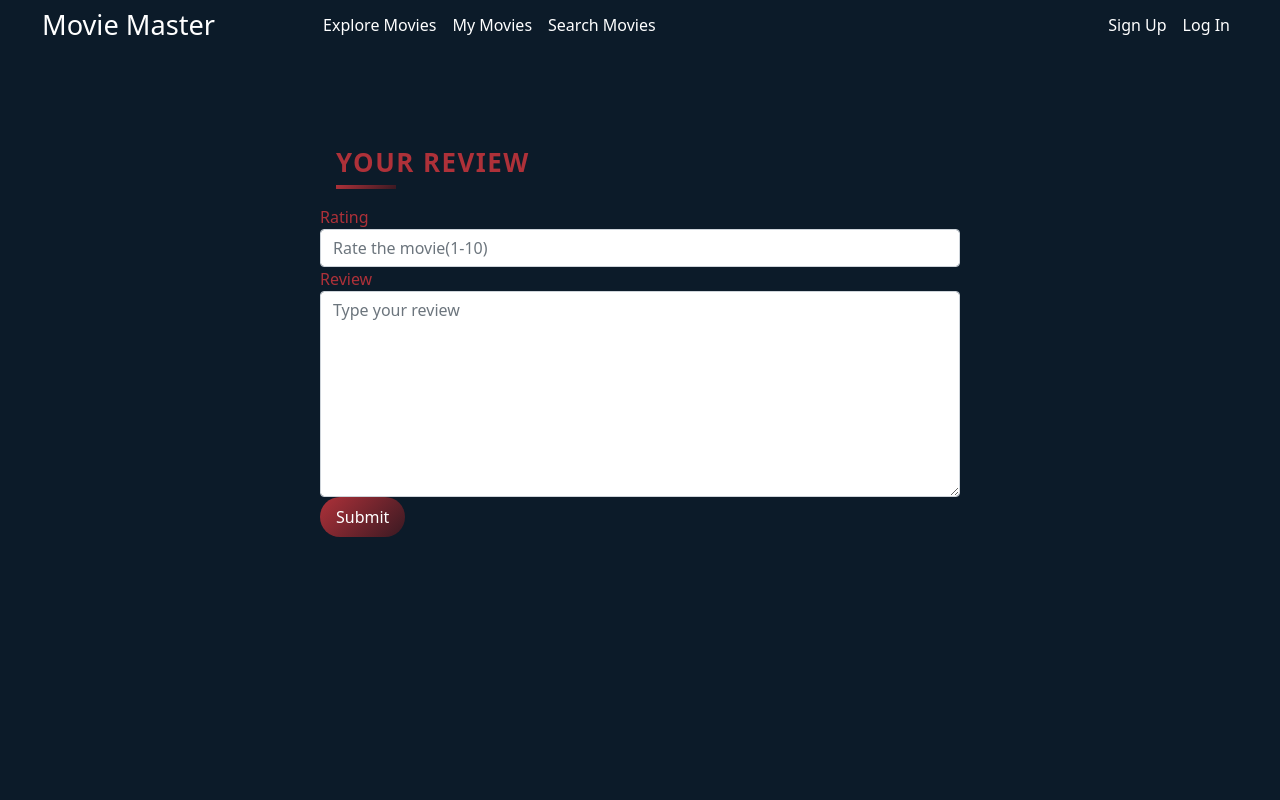
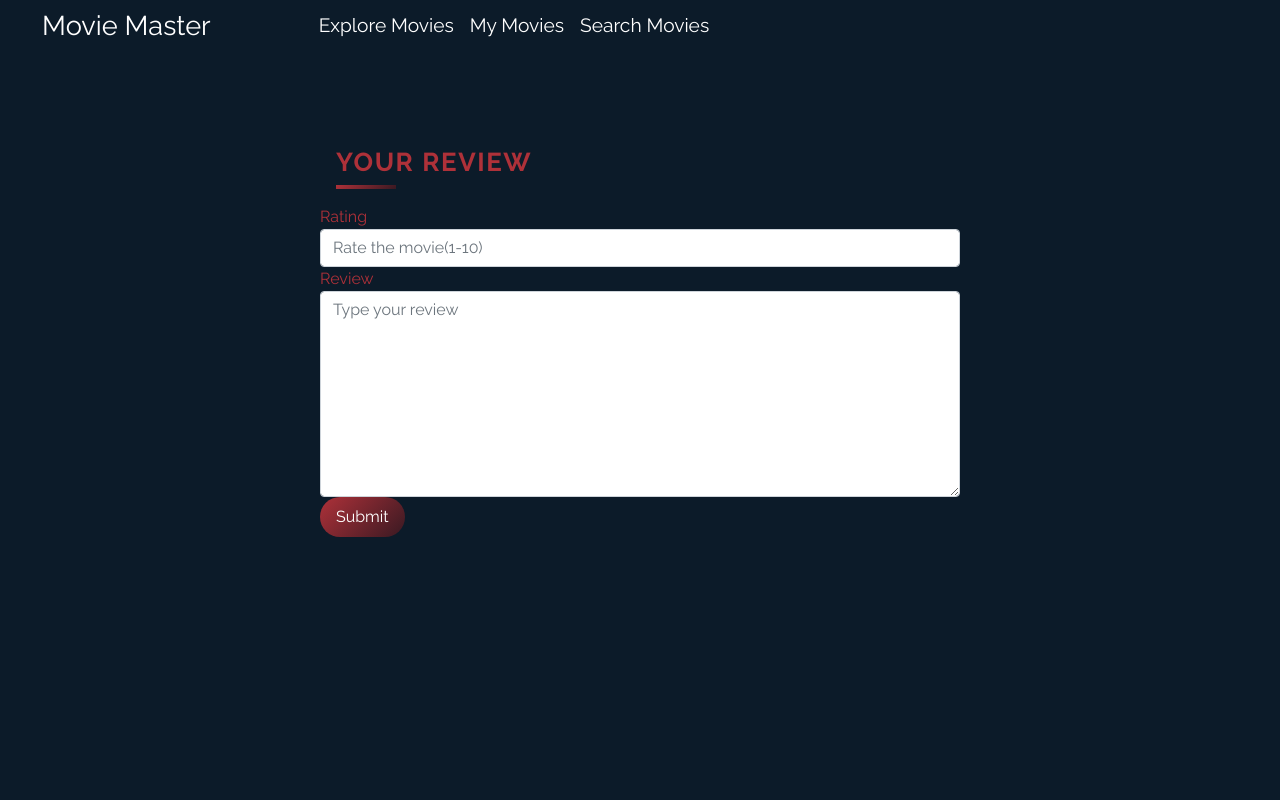
Before and after one commit to lulusde1210/movie-master-website, a Flask app: page /movies/edit/1 in a window 1280 px wide. Run offline with Flask 2, Linux system fonts and the light colour scheme; data that the repository does not hold is empty; some libraries are stand-ins or nearby versions.

Commit message:
ready for deploy

```diff
--- a/app/routes/home_routes.py
+++ b/app/routes/home_routes.py
@@ -18,7 +18,7 @@ def show_all_movies():
     params = {
         "api_key": API_KEY,
     }
-    for i in range(1, 2):
+    for i in range(1, 10):
         url = f'https://api.themoviedb.org/3/discover/movie?page={i}&sort_by=popularity.desc'
         response = requests.get(url, params=params)
         movies.extend(response.json()["results"])
--- a/app/static/css/styles.css
+++ b/app/static/css/styles.css
@@ -13,6 +13,7 @@ body {
 	position: relative;
 	color: #AE3139;
 	font-size: 1rem;
+	font-family: 'Raleway', sans-serif;
 }
 
 .container {
@@ -105,16 +106,17 @@ p.description {
 	position: fixed;
 	top: 0;
 	width: 100%;
-	z-index: 2;
+	z-index: 1;
 	transition: all 0.5s ease;
 }
 
 .navbar-dark .navbar-nav .nav-link {
 	color: #fff;
+	font-size: 1.2rem;
 }
 
 
-#navbarNavAltMarkup {
+#navbarNavAltDropdaown {
 	display: flex;
 	flex-direction: row;
 	justify-content: space-between;
@@ -212,19 +214,22 @@ h1.trending {
 .two-column .left {
 	width: 45%;
 	height: 700px;
+	border-radius: 10px;
+	text-align: center;
 }
 
 .two-column .right {
 	width: 45%;
 	display: flex;
 	flex-direction: column;
+	justify-content: space-around;
 }
 
 .two-column .left img {
-	width: 100%;
-	height: 100%;
-	object-fit: contain;
-
+	width: 80%;
+	object-fit: cover;
+	border-radius: 10px;
+	margin: 0 auto;
 }
 
 .two-column .right .trailor {
@@ -232,6 +237,11 @@ h1.trending {
 	height: 50%;
 
 }
+
+.detail {
+	margin-top: 150px;
+}
+
 
 
 .add {
@@ -420,4 +430,5 @@ h1.trending {
 #edit-form,
 #search-form {
 	width: 50%;
+	height: 400px;
 }
--- a/app/templates/base.html
+++ b/app/templates/base.html
@@ -5,6 +5,10 @@
     <meta charset="UTF-8">
     <meta http-equiv="X-UA-Compatible" content="IE=edge">
     <meta name="viewport" content="width=device-width, initial-scale=1.0">
+    <link rel="preconnect" href="https://fonts.googleapis.com">
+    <link rel="preconnect" href="https://fonts.gstatic.com" crossorigin>
+    <link href="https://fonts.googleapis.com/css2?family=Raleway:wght@200;300;400;500;700&display=swap"
+        rel="stylesheet">
     <link rel="stylesheet" href="https://fonts.googleapis.com/css?family=Nunito+Sans:300,400,700">
     <link rel="stylesheet" href="https://fonts.googleapis.com/css?family=Poppins:300,400,700">
     <link href="https://cdn.jsdelivr.net/npm/bootstrap@5.0.2/dist/css/bootstrap.min.css" rel="stylesheet"
--- a/app/templates/detail.html
+++ b/app/templates/detail.html
@@ -4,7 +4,7 @@
 {% block title %}{{movie.title}}{% endblock %}
 
 {% block content %}
-<div class="container">
+<div class="container detail">
 
     <div class="two-column">
         <div class="left">
--- a/app/templates/nav.html
+++ b/app/templates/nav.html
@@ -1,21 +1,24 @@
 <nav class="navbar navbar-expand-lg navbar-dark">
     <div class="container-fluid">
         <a class="navbar-brand" href="{{url_for('home.show_all_movies')}}">Movie Master</a>
-        <button class="navbar-toggler" type="button" data-bs-toggle="collapse" data-bs-target="#navbarNavAltMarkup"
-            aria-controls="navbarNavAltMarkup" aria-expanded="false" aria-label="Toggle navigation">
+        <button class="navbar-toggler" type="button" data-bs-toggle="collapse" data-bs-target="#navbarNavDropdown"
+            aria-controls="navbarNavDropdown" aria-expanded="false" aria-label="Toggle navigation">
             <span class="navbar-toggler-icon"></span>
         </button>
-        <div class="collapse navbar-collapse" id="navbarNavAltMarkup">
-            <div class="navbar-nav">
-                <a class="nav-link" href="{{url_for('home.show_all_movies')}}">Explore
-                    Movies</a>
-                <a class="nav-link" href="{{url_for('movies.show_my_movies')}}">My Movies</a>
-                <a class="nav-link" href="{{url_for('movies.search_movie')}}">Search Movies</a>
-            </div>
-            <div class="navbar-nav user">
-                <a class="nav-link" href="#">Sign Up</a>
-                <a class="nav-link" href="#">Log In</a>
-            </div>
+        <div class="collapse navbar-collapse" id="navbarNavDropdown">
+            <ul class="navbar-nav">
+                <li class="nav-item">
+                    <a class="nav-link" href="{{url_for('home.show_all_movies')}}">Explore
+                        Movies</a>
+                </li>
+                <li class="nav-item">
+                    <a class="nav-link" href="{{url_for('movies.show_my_movies')}}">My Movies</a>
+                </li>
+                <li class="nav-item">
+                    <a class="nav-link" href="{{url_for('movies.search_movie')}}">Search Movies</a>
+                </li>
+
+            </ul>
         </div>
     </div>
 </nav>
```
